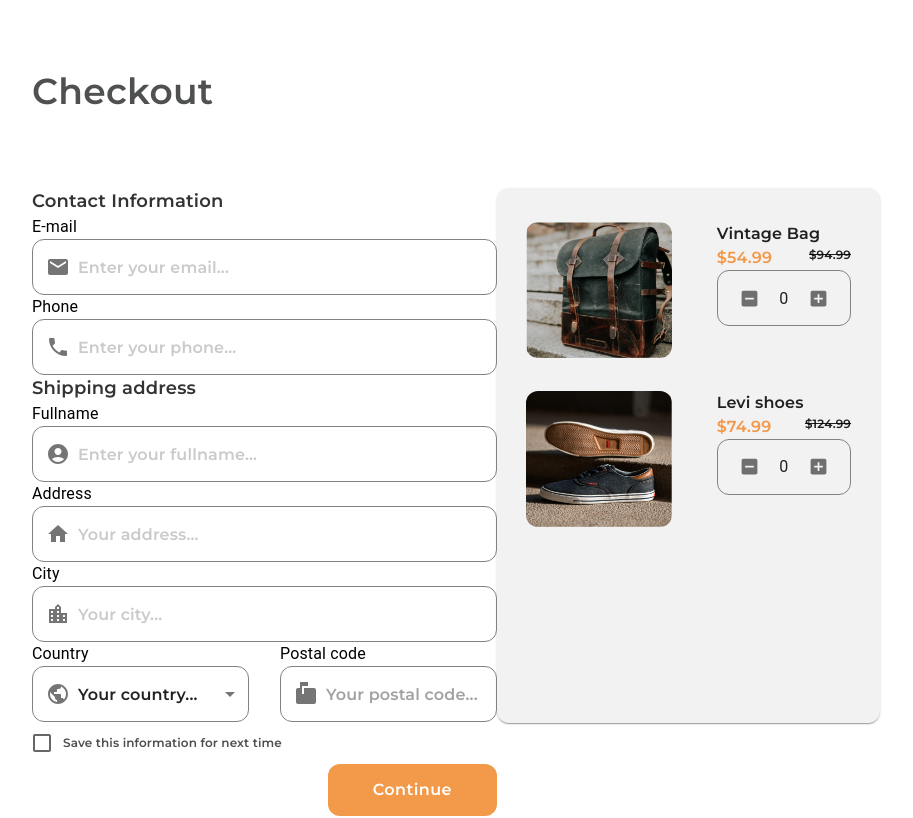
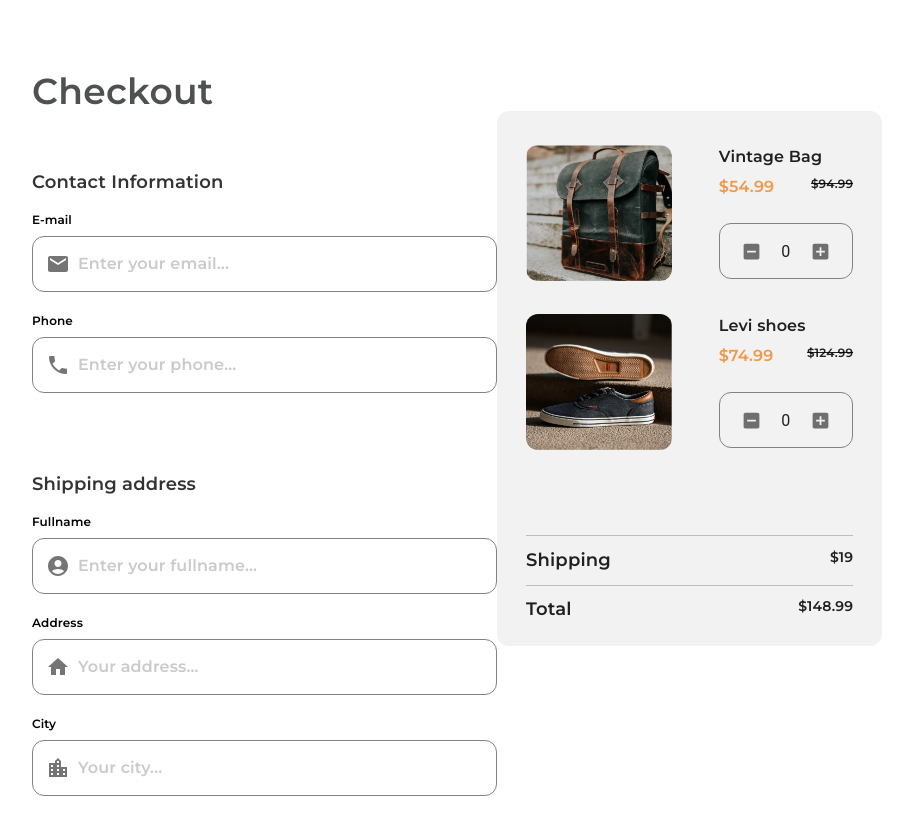
Before and after one commit to Jym-ship-it/Checkout-page, a React (Create React App) app: page / in a window 1280 px wide. Shown: the top 818 px of the page, without its empty margins (208-1121 px from the left). Built offline with nearby package versions, Linux system fonts and the light colour scheme.

Commit message:
Update Checkout.js

```diff
--- a/src/Pages/Checkout.js
+++ b/src/Pages/Checkout.js
@@ -26,6 +26,7 @@ import { useState } from "react";
 
 export default function Checkout() {
   let [initialValue, setinitialValue] = useState(0);
+  let [product, setproduct] = useState(0)
   const country = [
     {
       label: "Philippines",
@@ -51,7 +52,7 @@ export default function Checkout() {
     subCon: {
       display: "flex",
       justifyContent: "space-between",
-      marginTop: "70px",
+      marginTop: "-7.07px",
       "@media only screen and (max-width : 400px)": {
         flexDirection: "column-reverse",
       },
@@ -68,11 +69,22 @@ export default function Checkout() {
       fontSize: "18px",
       fontFamily: "Montserrat",
       color: "#333333",
+      marginBottom: "14.95px",
+      marginTop: "58.01px",
+    },
+    label: {
+      fontSize: "12px",
+      fontFamily: "Montserrat",
+      marginBottom : "6.99px"
+    },
+    checkCon: {
+      marginTop: "20.01px",
     },
     inputField: {
       width: "465px",
       height: "56px",
       borderRadius: "12px",
+      marginBottom: "20.01px",
       [`& fieldset`]: {
         borderRadius: "12px",
         border: "1px solid #828282",
@@ -104,6 +116,7 @@ export default function Checkout() {
     buttonCon: {
       display: "flex",
       justifyContent: "right",
+      marginTop: "23px",
     },
     button: {
       padding: "12px 45px",
@@ -139,6 +152,7 @@ export default function Checkout() {
     productName: {
       fontSize: "16px",
       fontFamily: "Montserrat",
+      marginBottom : "6px"
     },
     priceCon: {
       display: "flex",
@@ -156,6 +170,7 @@ export default function Checkout() {
     },
     productQuantity: {
       width: "134.25px",
+      marginTop : "24.2px",
       [`& fieldset`]: {
         borderRadius: "12px",
         border: "1px solid #828282",
@@ -163,6 +178,27 @@ export default function Checkout() {
     },
     iconButton: {
       fontSize: "21px",
+    },
+    shippingCon: {
+      marginTop: "85.54px",
+    },
+    divider: {
+      width: "327.06px",
+      height: "1px",
+      backgroundColor: "#BDBDBD",
+      margin: "10.73px 0px",
+    },
+    shipping: {
+      display: "flex",
+      justifyContent: "space-between",
+    },
+    shippingFee: {
+      fontSize: "18px",
+      fontFamily: "Montserrat",
+    },
+    total: {
+      fontSize: "14px",
+      fontFamily: "Montserrat",
     },
   };
   const handleChangeRemove = () => {
@@ -182,7 +218,7 @@ export default function Checkout() {
         <Box sx={style.infoCon}>
           <Typography sx={style.subTitle}>Contact Information</Typography>
           <Box>
-            <Typography>E-mail</Typography>
+            <Typography sx={style.label}>E-mail</Typography>
             <TextField
               variant="outlined"
               placeholder="Enter your email..."
@@ -196,7 +232,7 @@ export default function Checkout() {
                 ),
               }}
             />
-            <Typography>Phone</Typography>
+            <Typography sx={style.label}>Phone</Typography>
             <TextField
               variant="outlined"
               placeholder="Enter your phone..."
@@ -213,7 +249,7 @@ export default function Checkout() {
           </Box>
           <Box>
             <Typography sx={style.subTitle}>Shipping address</Typography>
-            <Typography>Fullname</Typography>
+            <Typography sx={style.label}>Fullname</Typography>
             <TextField
               variant="outlined"
               placeholder="Enter your fullname..."
@@ -227,7 +263,7 @@ export default function Checkout() {
                 ),
               }}
             />
-            <Typography>Address</Typography>
+            <Typography sx={style.label}>Address</Typography>
             <TextField
               variant="outlined"
               placeholder="Your address..."
@@ -241,7 +277,7 @@ export default function Checkout() {
                 ),
               }}
             />
-            <Typography>City</Typography>
+            <Typography sx={style.label}>City</Typography>
             <TextField
               variant="outlined"
               placeholder="Your city..."
@@ -257,7 +293,7 @@ export default function Checkout() {
             />
             <Box sx={style.lastField}>
               <Box>
-                <Typography>Country</Typography>
+                <Typography sx={style.label}>Country</Typography>
                 <TextField
                   variant="outlined"
                   placeholder="Your country..."
@@ -281,7 +317,7 @@ export default function Checkout() {
                 </TextField>
               </Box>
               <Box>
-                <Typography>Postal code</Typography>
+                <Typography sx={style.label}>Postal code</Typography>
                 <TextField
                   variant="outlined"
                   placeholder="Your postal code..."
@@ -297,7 +333,7 @@ export default function Checkout() {
                 />
               </Box>
             </Box>
-            <FormControl>
+            <FormControl sx={style.checkCon}>
               <FormControlLabel
                 control={<Checkbox />}
                 label={
@@ -316,7 +352,7 @@ export default function Checkout() {
           </Box>
         </Box>
         <Box>
-          <Paper sx={style.paper}>
+          <Paper sx={style.paper} elevation="0">
             <Box sx={style.productCon}>
               <Box sx={style.productSubCon}>
                 <Box component="img" src={Photo1} sx={style.products}></Box>
@@ -349,7 +385,6 @@ export default function Checkout() {
                   ></TextField>
                 </Box>
               </Box>
-              <Box></Box>
               <Box sx={style.productSubCon}>
                 <Box component="img" src={Photo2} sx={style.products}></Box>
                 <Box>
@@ -381,6 +416,18 @@ export default function Checkout() {
                   ></TextField>
                 </Box>
               </Box>
+              <Box sx={style.shippingCon}>
+                <Box sx={style.divider}></Box>
+                <Box sx={style.shipping}>
+                  <Typography sx={style.shippingFee}>Shipping</Typography>
+                  <Typography sx={style.total}>$19</Typography>
+                </Box>
+                <Box sx={style.divider}></Box>
+                <Box sx={style.shipping}>
+                  <Typography sx={style.shippingFee}>Total</Typography>
+                  <Typography sx={style.total}>$148.99</Typography>
+                </Box>
+              </Box>
             </Box>
           </Paper>
         </Box>
```
